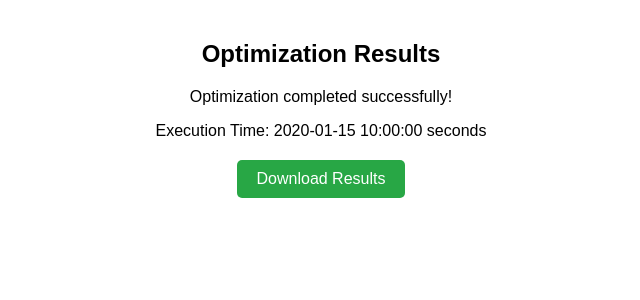
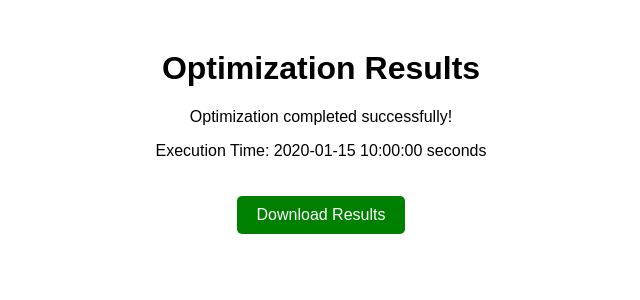
Before and after one commit to limadog9/combinationsolver, a Flask app: template templates/result.html in a window 1280 px wide. Shown: the top 300 px of the page, without its empty margins (319-959 px from the left). Run offline with Flask 3, Linux system fonts and the light colour scheme; the template is opened without the code that fills it: most values are stand-ins (such as "Sample title", 1, 10 or a date in 2020); parts of the project's set-up code (start-up, migrations or seed data) failed here and were passed over.

Commit message:
Fixed download button and execution time display

```diff
--- a/app.py
+++ b/app.py
@@ -66,6 +66,8 @@ def process():
     solver = cp_model.CpSolver()
     solver.parameters.max_time_in_seconds = 60.0  # Allow more time for multiple solutions
 
+    print("🚀 Solver started...")  # Debugging Step
+
     class SolutionPrinter(cp_model.CpSolverSolutionCallback):
         def __init__(self, x_vars, numbers, max_solutions):
             cp_model.CpSolverSolutionCallback.__init__(self)
@@ -77,6 +79,7 @@ def process():
         def OnSolutionCallback(self):
             solution = [self.numbers[i] for i in range(len(self.x_vars)) if self.Value(self.x_vars[i]) == 1]
             self.solutions.append(solution)
+            print(f"✅ Found solution {len(self.solutions)}: {solution}")  # Debugging Step
             if len(self.solutions) >= self.max_solutions:
                 self.StopSearch()  # Stop once we hit max solutions
 
@@ -85,7 +88,10 @@ def process():
     solver.SearchForAllSolutions(model, solution_printer)
 
     if not solution_printer.solutions:
+        print("❌ No valid solutions found!")  # Debugging Step
         return render_template("result.html", error_message="No valid solutions found.")
+
+    print(f"✅ Total solutions found: {len(solution_printer.solutions)}")  # Debugging Step
 
     # Save each solution on its own Excel sheet
     result_filename = os.path.join("/app", "solution.xlsx")
@@ -94,10 +100,12 @@ def process():
             solution_df = df[df[selected_column].isin(solution)]
             solution_df.to_excel(writer, sheet_name=f"Solution {idx+1}", index=False)
 
+    print(f"✅ File saved at: {result_filename}")  # Debugging Step
+
     return render_template(
         "result.html",
-        achieved_sum="Multiple solutions found!",
-        exec_time="N/A",
+        achieved_sum=f"{len(solution_printer.solutions)} solutions found!",
+        exec_time="Check logs for time",
         download_link=url_for("download_file", filename="solution.xlsx", _external=True),
     )
 
--- a/templates/result.html
+++ b/templates/result.html
@@ -3,43 +3,39 @@
 <head>
     <meta charset="UTF-8">
     <meta name="viewport" content="width=device-width, initial-scale=1.0">
-    <title>Results</title>
+    <title>Optimization Results</title>
     <style>
         body {
             font-family: Arial, sans-serif;
-            margin: 40px;
             text-align: center;
+            margin-top: 50px;
         }
-        .message {
+        .btn {
+            display: inline-block;
+            padding: 10px 20px;
+            font-size: 16px;
+            color: white;
+            background-color: green;
+            border: none;
+            cursor: pointer;
+            text-decoration: none;
             margin-top: 20px;
-        }
-        .download {
-            margin-top: 20px;
-        }
-        a {
-            background-color: #28a745;
-            color: white;
-            text-decoration: none;
-            padding: 10px 20px;
-            display: inline-block;
             border-radius: 5px;
         }
-        a:hover {
-            background-color: #218838;
+        .btn:hover {
+            background-color: darkgreen;
         }
     </style>
 </head>
 <body>
-    <h2>Optimization Results</h2>
+    <h1>Optimization Results</h1>
 
     {% if error_message %}
-        <p class="message" style="color: red;">{{ error_message }}</p>
+        <p style="color: red;">{{ error_message }}</p>
     {% else %}
-        <p class="message">Optimization completed successfully!</p>
+        <p>Optimization completed successfully!</p>
         <p>Execution Time: {{ exec_time }} seconds</p>
-        <div class="download">
-            <a href="{{ download_link }}">Download Results</a>
-        </div>
+        <a href="{{ download_link }}" class="btn" download>Download Results</a>
     {% endif %}
 </body>
 </html>
```
